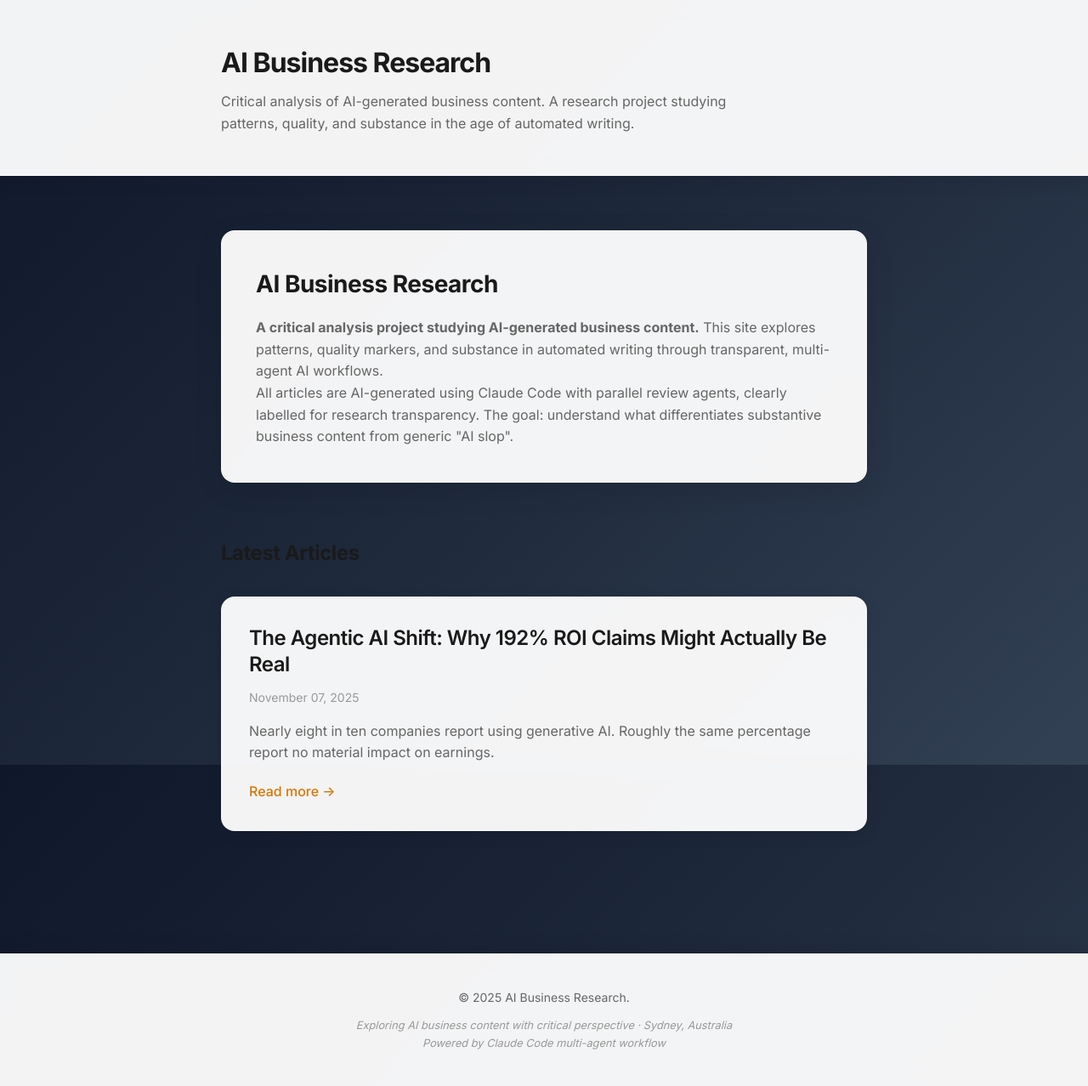
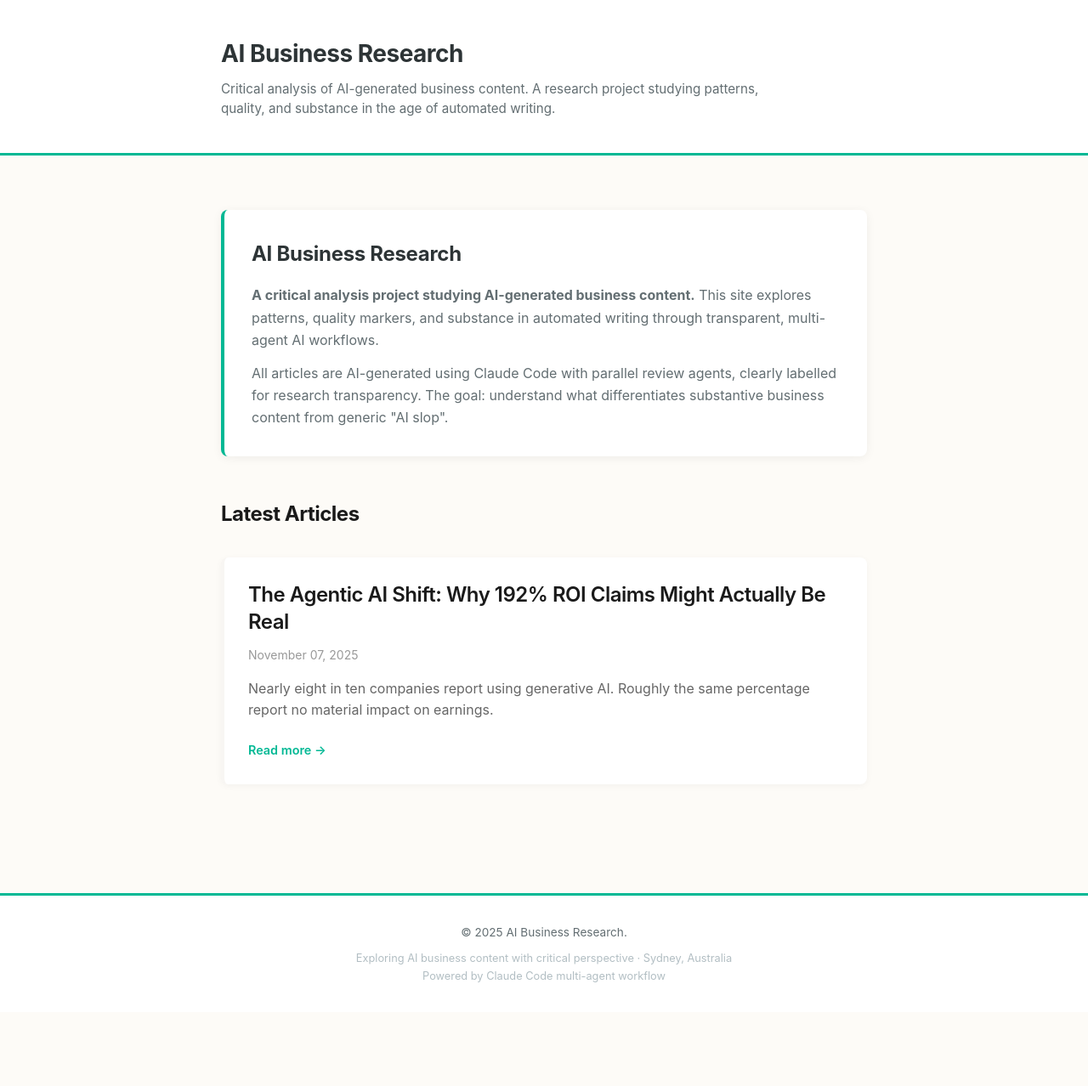
Before and after one commit to teejayen/ai-slop, a Jekyll site: the page built from index.html, in a window 1280 px wide. Shown: the whole page at 85% size. Built offline with Jekyll 4.4.1, drawn with Linux system fonts in a browser that asks for light colours; after the commit the page ends 1191 px from its top, so only the background shows below that.

Commit message:
Redesign theme to match Morgan Ashby's persona
Replace formal slate+amber corporate theme with warm, modern design:

Colors:
- Cream background (warm, approachable)
- Teal accents (Sydney harbor, modern tech)
- Coral badges (warm highlight)
- Charcoal text (softer than black)

Style:
- Cleaner, lighter aesthetic
- Less shadow-heavy, more minimal
- Warmer, more human feel
- Modern tech blog meets personal research journal

Reflects: 34yo Sydney tech analyst, not enterprise consultancy. More
approachable while maintaining analytical credibility.

🤖 Generated with [Claude Code](https://claude.com/claude-code)

Co-Authored-By: Claude <noreply@anthropic.com>

```diff
--- a/assets/css/style.css
+++ b/assets/css/style.css
@@ -6,24 +6,24 @@
 }
 
 :root {
-    --slate-900: #0f172a;
-    --slate-800: #1e293b;
-    --slate-700: #334155;
-    --slate-600: #475569;
-    --slate-100: #f1f5f9;
-    --amber-500: #f59e0b;
-    --amber-600: #d97706;
-    --amber-700: #b45309;
-    --teal-500: #06b6d4;
-    --teal-600: #0891b2;
+    /* Modern, warm color palette for Morgan's research blog */
+    --charcoal: #2d3436;
+    --warm-grey: #636e72;
+    --light-grey: #b2bec3;
+    --cream: #fdfbf7;
+    --off-white: #f8f6f3;
+    --teal: #00b894;
+    --teal-dark: #00a383;
+    --coral: #fd79a8;
+    --coral-light: #ff9eb8;
+    --blue-mountains: #74b9ff;
 }
 
 body {
-    font-family: 'Inter', -apple-system, BlinkMacSystemFont, 'Segoe UI', Roboto, 'Helvetica Neue', Arial, sans-serif;
-    line-height: 1.6;
-    color: #1a1a1a;
-    background: linear-gradient(135deg, #0f172a 0%, #1e293b 50%, #334155 100%);
-    background-attachment: fixed;
+    font-family: -apple-system, BlinkMacSystemFont, 'Segoe UI', 'Inter', Roboto, 'Helvetica Neue', Arial, sans-serif;
+    line-height: 1.65;
+    color: var(--charcoal);
+    background: var(--cream);
     min-height: 100vh;
     -webkit-font-smoothing: antialiased;
     -moz-osx-font-smoothing: grayscale;
@@ -38,40 +38,39 @@ body {
 
 /* Header */
 .site-header {
-    background: rgba(255, 255, 255, 0.95);
-    backdrop-filter: blur(10px);
-    color: #1a1a1a;
-    padding: 3rem 0;
-    border-bottom: 1px solid rgba(255, 255, 255, 0.3);
+    background: white;
+    color: var(--charcoal);
+    padding: 2.5rem 0;
+    border-bottom: 3px solid var(--teal);
     position: relative;
-    box-shadow: 0 4px 20px rgba(0, 0, 0, 0.1);
 }
 
 .site-title {
-    font-size: 2rem;
+    font-size: 1.75rem;
     margin-bottom: 0.5rem;
     font-weight: 700;
-    letter-spacing: -1px;
+    letter-spacing: -0.5px;
     position: relative;
 }
 
 .site-title a {
-    color: #1a1a1a;
+    color: var(--charcoal);
     text-decoration: none;
     transition: color 0.2s ease;
     display: inline-block;
 }
 
 .site-title a:hover {
-    color: var(--amber-600);
+    color: var(--teal);
 }
 
 .site-description {
-    font-size: 1rem;
-    color: #666;
+    font-size: 0.95rem;
+    color: var(--warm-grey);
     font-weight: 400;
     position: relative;
-    max-width: 600px;
+    max-width: 650px;
+    line-height: 1.5;
 }
 
 /* Main Content */
@@ -83,27 +82,31 @@ body {
 
 /* Home Page */
 .intro {
-    margin-bottom: 4rem;
-    padding: 2.5rem;
-    background: rgba(255, 255, 255, 0.95);
-    backdrop-filter: blur(10px);
-    border-radius: 16px;
-    border: 1px solid rgba(255, 255, 255, 0.3);
-    box-shadow: 0 8px 32px rgba(0, 0, 0, 0.1);
+    margin-bottom: 3rem;
+    padding: 2rem;
+    background: white;
+    border-radius: 8px;
+    border-left: 4px solid var(--teal);
+    box-shadow: 0 2px 12px rgba(0, 0, 0, 0.06);
 }
 
 .intro h2 {
-    color: #1a1a1a;
-    font-size: 1.75rem;
+    color: var(--charcoal);
+    font-size: 1.5rem;
     margin-bottom: 1rem;
     font-weight: 700;
-    letter-spacing: -0.5px;
+    letter-spacing: -0.3px;
 }
 
 .intro p {
     font-size: 1rem;
-    color: #666;
-    line-height: 1.6;
+    color: var(--warm-grey);
+    line-height: 1.65;
+    margin-bottom: 0.75rem;
+}
+
+.intro p:last-child {
+    margin-bottom: 0;
 }
 
 /* Post List */
@@ -122,19 +125,18 @@ body {
 }
 
 .post-preview {
-    padding: 2rem;
-    background: rgba(255, 255, 255, 0.95);
-    backdrop-filter: blur(10px);
-    border-radius: 16px;
-    border: 1px solid rgba(255, 255, 255, 0.3);
-    transition: all 0.3s ease;
-    box-shadow: 0 4px 20px rgba(0, 0, 0, 0.08);
+    padding: 1.75rem;
+    background: white;
+    border-radius: 8px;
+    border-left: 4px solid var(--off-white);
+    transition: all 0.25s ease;
+    box-shadow: 0 2px 8px rgba(0, 0, 0, 0.04);
 }
 
 .post-preview:hover {
-    transform: translateY(-4px);
-    box-shadow: 0 12px 40px rgba(245, 158, 11, 0.2);
-    border-color: rgba(245, 158, 11, 0.4);
+    transform: translateY(-2px);
+    box-shadow: 0 8px 24px rgba(0, 184, 148, 0.12);
+    border-left-color: var(--teal);
 }
 
 .post-preview .post-title {
@@ -152,7 +154,7 @@ body {
 }
 
 .post-preview .post-title a:hover {
-    color: var(--amber-600);
+    color: var(--teal);
 }
 
 .post-meta {
@@ -180,28 +182,28 @@ body {
 }
 
 .read-more {
-    color: var(--amber-600);
+    color: var(--teal);
     text-decoration: none;
-    font-weight: 500;
-    transition: color 0.2s ease;
+    font-weight: 600;
+    transition: all 0.2s ease;
     display: inline-flex;
     align-items: center;
     gap: 0.5rem;
+    font-size: 0.9rem;
 }
 
 .read-more:hover {
-    color: var(--amber-700);
+    color: var(--teal-dark);
+    gap: 0.75rem;
 }
 
 /* Individual Post */
 .post {
     max-width: 100%;
-    background: rgba(255, 255, 255, 0.95);
-    backdrop-filter: blur(10px);
-    padding: 3rem;
-    border-radius: 16px;
-    border: 1px solid rgba(255, 255, 255, 0.3);
-    box-shadow: 0 8px 32px rgba(0, 0, 0, 0.1);
+    background: white;
+    padding: 2.5rem;
+    border-radius: 8px;
+    box-shadow: 0 2px 12px rgba(0, 0, 0, 0.06);
 }
 
 .post-header {
@@ -260,13 +262,13 @@ body {
 }
 
 .post-content code {
-    background-color: #f5f5f5;
-    color: var(--amber-700);
+    background-color: var(--off-white);
+    color: var(--teal-dark);
     padding: 0.2rem 0.4rem;
-    border-radius: 4px;
+    border-radius: 3px;
     font-family: 'SF Mono', 'Monaco', 'Inconsolata', 'Fira Code', 'Roboto Mono', monospace;
     font-size: 0.875em;
-    border: 1px solid #e5e5e5;
+    border: 1px solid var(--light-grey);
 }
 
 .post-content pre {
@@ -287,14 +289,14 @@ body {
 }
 
 .post-content blockquote {
-    border-left: 3px solid var(--amber-600);
+    border-left: 4px solid var(--teal);
     padding-left: 1.5rem;
     margin: 2rem 0;
-    color: #666;
+    color: var(--warm-grey);
     font-style: italic;
-    background: #fafafa;
+    background: var(--off-white);
     padding: 1.25rem 1.5rem;
-    border-radius: 0 8px 8px 0;
+    border-radius: 0 4px 4px 0;
 }
 
 .post-footer {
@@ -304,83 +306,85 @@ body {
 }
 
 .back-link {
-    color: var(--amber-600);
+    color: var(--teal);
     text-decoration: none;
-    font-weight: 500;
-    transition: color 0.2s ease;
+    font-weight: 600;
+    transition: all 0.2s ease;
     display: inline-flex;
     align-items: center;
     gap: 0.5rem;
+    font-size: 0.9rem;
 }
 
 .back-link:hover {
-    color: var(--amber-700);
+    color: var(--teal-dark);
+    gap: 0.75rem;
 }
 
 /* Footer */
 .site-footer {
-    background: rgba(255, 255, 255, 0.95);
-    backdrop-filter: blur(10px);
-    color: #666;
-    padding: 2.5rem 0;
+    background: white;
+    color: var(--warm-grey);
+    padding: 2rem 0;
     text-align: center;
-    margin-top: 5rem;
-    border-top: 1px solid rgba(255, 255, 255, 0.3);
-    box-shadow: 0 -4px 20px rgba(0, 0, 0, 0.1);
+    margin-top: 4rem;
+    border-top: 3px solid var(--teal);
 }
 
 .site-footer p {
     margin: 0;
-    font-size: 0.875rem;
+    font-size: 0.85rem;
 }
 
 .site-footer .research-note {
-    margin-top: 0.75rem;
+    margin-top: 0.5rem;
     font-size: 0.8rem;
-    color: #999;
-    font-style: italic;
+    color: var(--light-grey);
+    font-style: normal;
 }
 
 /* AI Generated Badge */
 .ai-badge {
     display: inline-block;
-    background: linear-gradient(135deg, var(--amber-500), var(--amber-600));
+    background: var(--coral);
     color: white;
     padding: 0.25rem 0.75rem;
-    border-radius: 12px;
-    font-size: 0.75rem;
-    font-weight: 600;
+    border-radius: 20px;
+    font-size: 0.7rem;
+    font-weight: 700;
     text-transform: uppercase;
-    letter-spacing: 0.5px;
+    letter-spacing: 0.8px;
     margin-left: 0.75rem;
-    box-shadow: 0 2px 8px rgba(245, 158, 11, 0.3);
+    box-shadow: 0 2px 8px rgba(253, 121, 168, 0.25);
 }
 
 /* Links */
 .post-content a {
-    color: var(--teal-600);
+    color: var(--teal);
     text-decoration: none;
-    border-bottom: 1px solid var(--teal-500);
+    border-bottom: 2px solid rgba(0, 184, 148, 0.3);
     transition: all 0.2s ease;
 }
 
 .post-content a:hover {
-    color: var(--amber-600);
-    border-bottom-color: var(--amber-600);
+    color: var(--teal-dark);
+    border-bottom-color: var(--teal);
 }
 
 /* Research Project Notice */
 .research-notice {
-    background: linear-gradient(135deg, rgba(245, 158, 11, 0.1), rgba(217, 119, 6, 0.05));
-    border-left: 3px solid var(--amber-600);
+    background: rgba(0, 184, 148, 0.05);
+    border-left: 4px solid var(--teal);
     padding: 1.5rem;
     margin: 2rem 0;
-    border-radius: 0 8px 8px 0;
+    border-radius: 0 4px 4px 0;
     font-size: 0.9rem;
+    color: var(--warm-grey);
 }
 
 .research-notice strong {
-    color: var(--amber-700);
+    color: var(--charcoal);
+    font-weight: 600;
 }
 
 /* Responsive Design */
```
